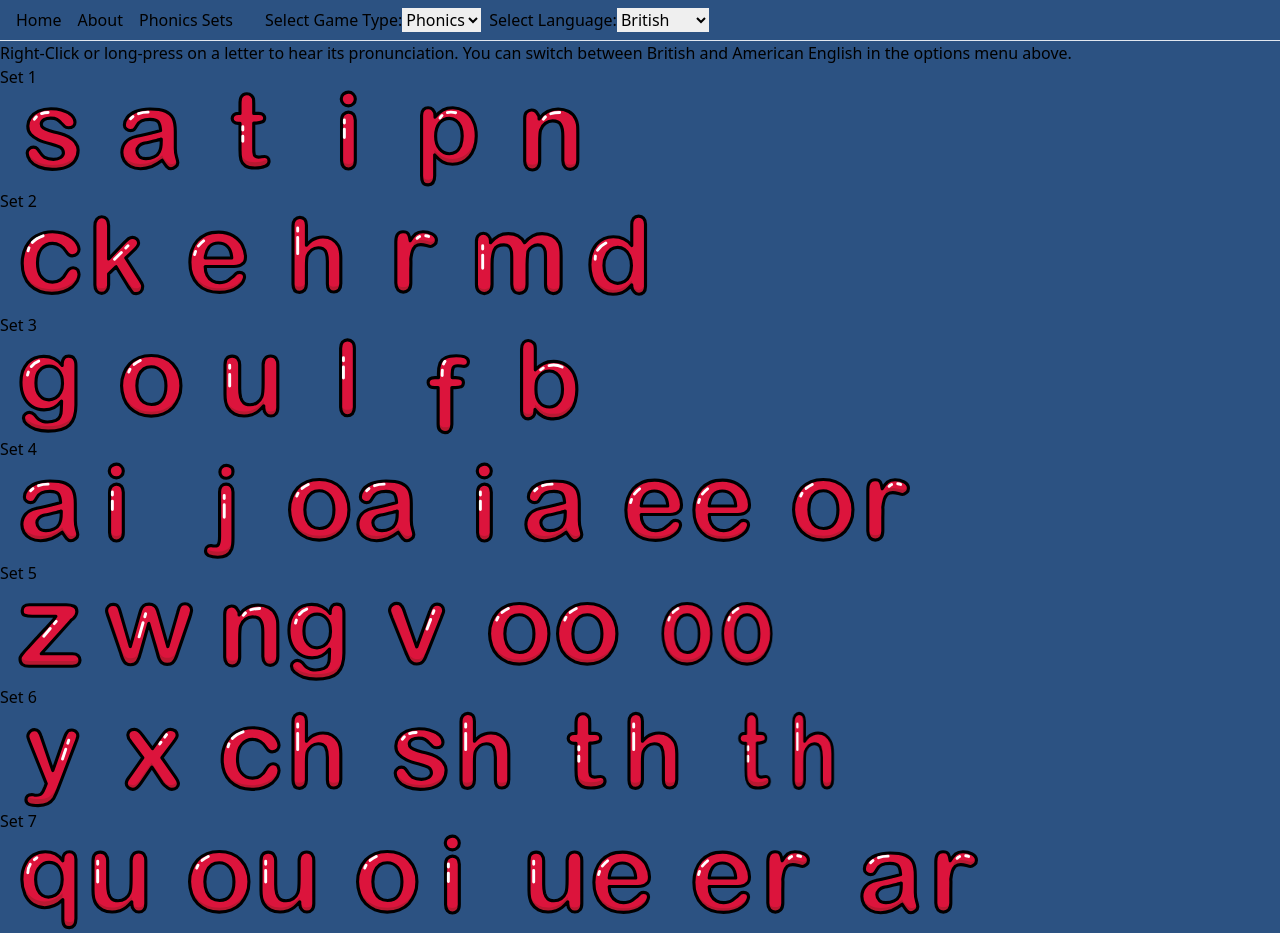
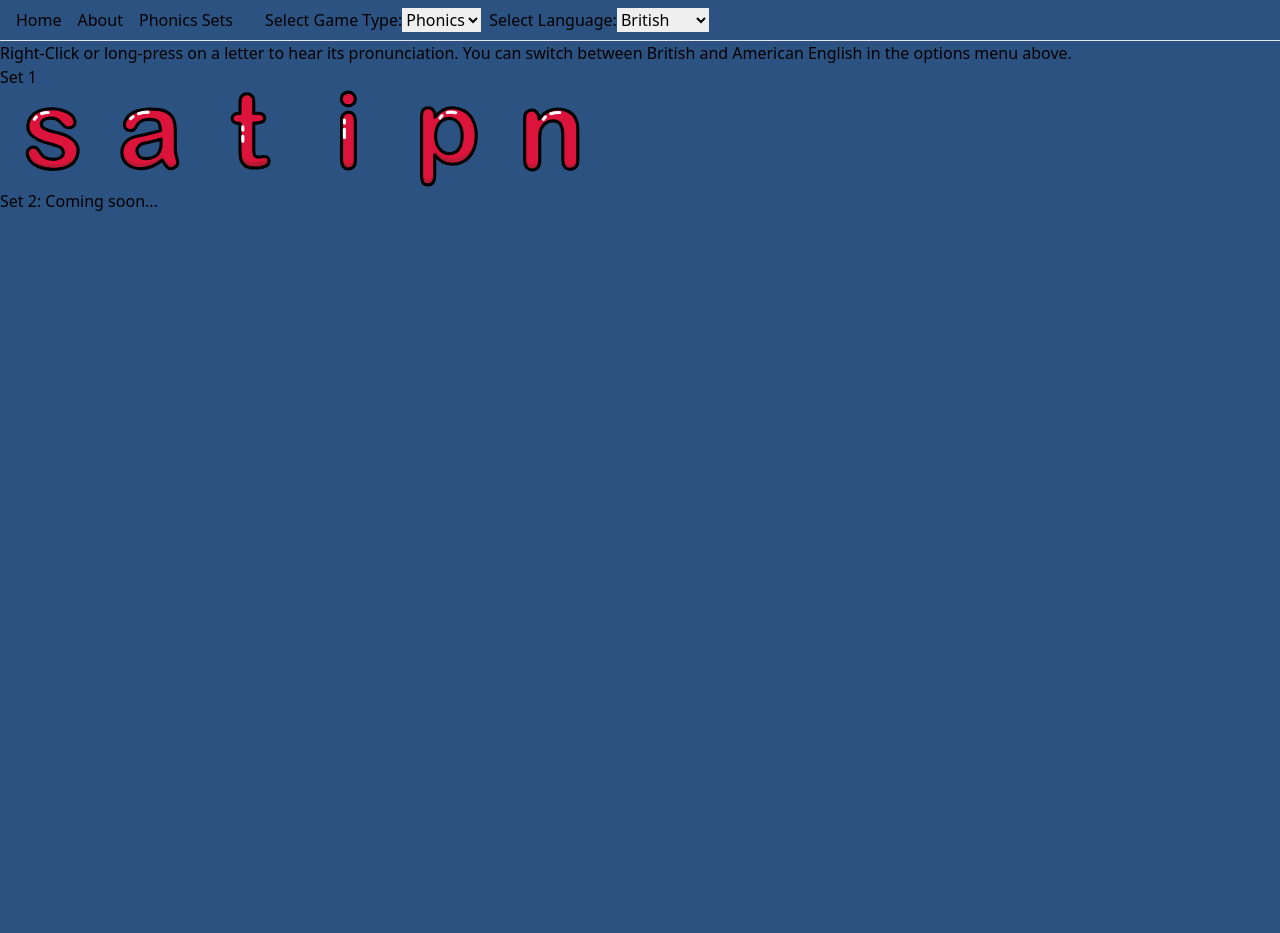
Before and after one commit to mojiwa/toddler-phonics-letter-game, a React (Create React App) app: page /phonics-sets in a window 1280 px wide. After the commit the page ends 800 px from the top, so only its background shows below. Built offline with nearby package versions, Linux system fonts and the light colour scheme.

Commit message:
Only display MVP set (set 1)

```diff
--- a/src/PhonicsSets.tsx
+++ b/src/PhonicsSets.tsx
@@ -29,7 +29,9 @@ export default class PhonicsSets extends React.PureComponent<IPhonicsSetsProps,{
             </li>
           ))}
         </ul>
-        Set 2
+        <div>Set 2: Coming soon...</div>
+        {/* Other sets to come later */}
+        {/* Set 2
         <ul>
           {this.props.LetterData.filter(l => l.Set === 2).map(l => (
             <li key={l.Letter}>
@@ -76,7 +78,7 @@ export default class PhonicsSets extends React.PureComponent<IPhonicsSetsProps,{
               <Letter LetterData={l} Size='small' LanguagePreference={this.props.LanguageSelection} PlayAudio={true} ApplyChanges={this.props.ApplyChanges} />
             </li>
           ))}
-        </ul>
+        </ul>       */}
       </div>
     )
   }
```
